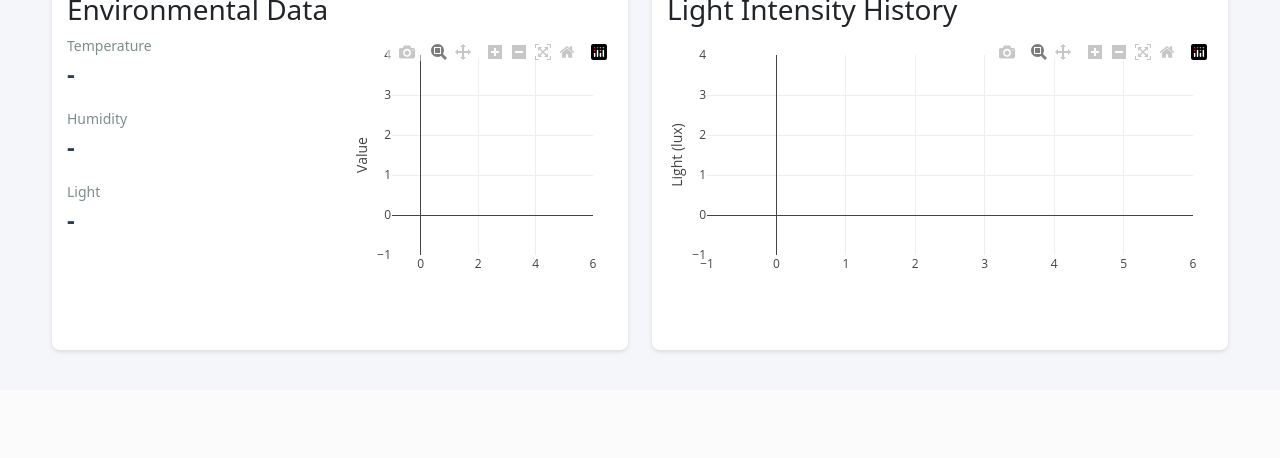
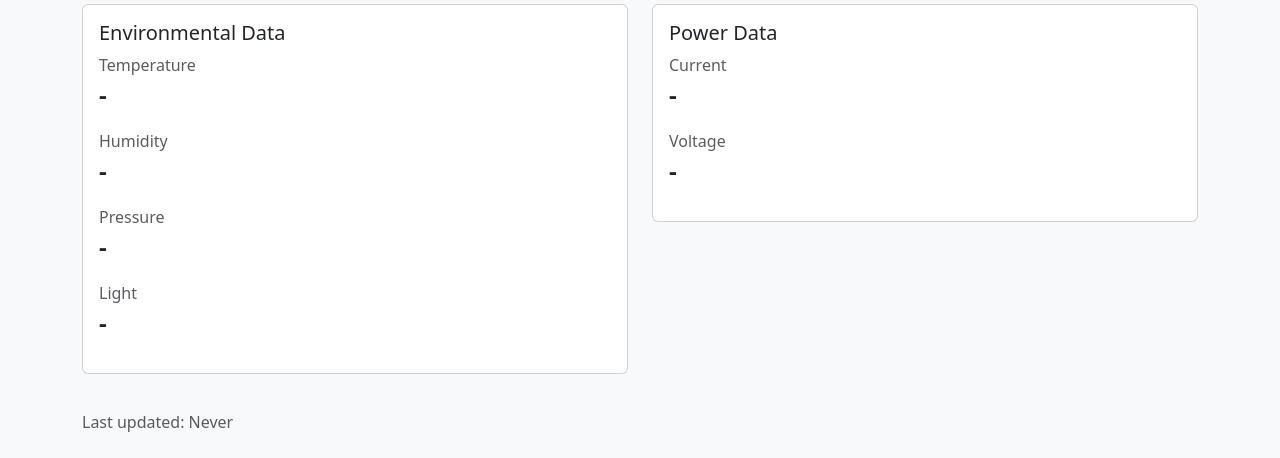
Before and after one commit to samkley/gps, a Flask app: page / in a window 1280 px wide. Shown: the part 602-1060 px from the top of the page. Before the commit the page ends 955 px from the top, so only its background shows below. Run offline with Flask 3, Linux system fonts and the light colour scheme; data that the repository does not hold is empty; some libraries are stand-ins or nearby versions.

Commit message:
Add files via upload

```diff
--- a/app.py
+++ b/app.py
@@ -2,7 +2,7 @@ from flask import Flask, request, render_template, jsonify
 import os
 from datetime import datetime
 from flask_sqlalchemy import SQLAlchemy
-
+import logging
 
 app = Flask(__name__)
 
@@ -40,6 +40,9 @@ class GPSData(db.Model):
             'voltage': self.voltage
         }
 
+# Set up logging
+logging.basicConfig(level=logging.INFO)
+
 @app.route('/')
 def index():
     return render_template('index.html')
@@ -48,6 +51,7 @@ def index():
 def receive_data():
     try:
         data = request.get_json()
+        logging.info(f"Received data: {data}")  # Log the received data
 
         gps_data = GPSData(
             latitude=data['latitude'],
@@ -66,6 +70,7 @@ def receive_data():
 
         return jsonify({'status': 'success'}), 200
     except Exception as e:
+        logging.error(f"Error receiving data: {str(e)}")  # Log errors
         return jsonify({'status': 'error', 'message': str(e)}), 400
 
 @app.route('/get_data')
--- a/templates/index.html
+++ b/templates/index.html
@@ -1,245 +1,164 @@
 <!DOCTYPE html>
-<html>
+<html lang="en">
 <head>
+    <meta charset="UTF-8">
+    <meta name="viewport" content="width=device-width, initial-scale=1.0">
     <title>GPS Tracker Dashboard</title>
-    <meta charset="utf-8">
-    <meta name="viewport" content="width=device-width, initial-scale=1.0">
-    <link href="https://cdn.jsdelivr.net/npm/bootstrap@5.1.3/dist/css/bootstrap.min.css" rel="stylesheet">
-    <link rel="stylesheet" href="https://unpkg.com/leaflet@1.7.1/dist/leaflet.css"/>
+    <link href="https://cdn.jsdelivr.net/npm/bootstrap@5.3.0/dist/css/bootstrap.min.css" rel="stylesheet">
+    <link rel="stylesheet" href="https://unpkg.com/leaflet@1.9.4/dist/leaflet.css" />
     <style>
         #map {
             height: 400px;
             width: 100%;
             border-radius: 8px;
         }
-        .data-card {
-            background: white;
-            border-radius: 8px;
-            padding: 15px;
+        .card {
             margin-bottom: 20px;
-            box-shadow: 0 2px 4px rgba(0,0,0,0.1);
         }
-        .sensor-value {
-            font-size: 24px;
-            font-weight: bold;
-            color: #2c3e50;
-        }
-        .sensor-label {
-            color: #7f8c8d;
-            font-size: 14px;
-        }
-        body {
-            background-color: #f5f6fa;
-            padding: 20px;
-        }
-        .container {
-            max-width: 1200px;
-        }
-        .header {
-            margin-bottom: 30px;
-        }
-        .header h1 {
-            color: #2c3e50;
+        .value-display {
+            font-size: 1.5em;
             font-weight: bold;
         }
-        .chart {
-            height: 300px;
-            width: 100%;
+        .unit {
+            font-size: 0.8em;
+            color: #666;
         }
     </style>
 </head>
-<body>
-    <div class="container">
-        <div class="header">
-            <h1>GPS Tracker Dashboard</h1>
-            <p class="text-muted">Last updated: <span id="last-update">Never</span></p>
-        </div>
+<body class="bg-light">
+    <div class="container py-4">
+        <h1 class="mb-4">GPS Tracker Dashboard</h1>
 
         <div class="row">
             <div class="col-md-8">
-                <div class="data-card">
-                    <div id="map"></div>
+                <div class="card">
+                    <div class="card-body">
+                        <h5 class="card-title">Location Map</h5>
+                        <div id="map"></div>
+                    </div>
                 </div>
             </div>
+
             <div class="col-md-4">
-                <div class="data-card">
-                    <h3>Location Data</h3>
-                    <div class="mb-3">
-                        <div class="sensor-label">Latitude</div>
-                        <div class="sensor-value" id="latitude">-</div>
-                    </div>
-                    <div class="mb-3">
-                        <div class="sensor-label">Longitude</div>
-                        <div class="sensor-value" id="longitude">-</div>
-                    </div>
-                    <div class="mb-3">
-                        <div class="sensor-label">Speed</div>
-                        <div class="sensor-value" id="speed">-</div>
-                    </div>
-                    <div class="mb-3">
-                        <div class="sensor-label">Altitude</div>
-                        <div class="sensor-value" id="altitude">-</div>
+                <div class="card">
+                    <div class="card-body">
+                        <h5 class="card-title">Location Data</h5>
+                        <div class="mb-3">
+                            <div class="text-muted">Latitude</div>
+                            <div class="value-display" id="latitude">-</div>
+                        </div>
+                        <div class="mb-3">
+                            <div class="text-muted">Longitude</div>
+                            <div class="value-display" id="longitude">-</div>
+                        </div>
+                        <div class="mb-3">
+                            <div class="text-muted">Speed</div>
+                            <div class="value-display" id="speed">-</div>
+                        </div>
+                        <div class="mb-3">
+                            <div class="text-muted">Altitude</div>
+                            <div class="value-display" id="altitude">-</div>
+                        </div>
                     </div>
                 </div>
             </div>
         </div>
 
-        <div class="row">
+        <div class="row mt-4">
             <div class="col-md-6">
-                <div class="data-card">
-                    <h3>Environmental Data</h3>
-                    <div class="row">
-                        <div class="col-md-6">
-                            <div class="mb-3">
-                                <div class="sensor-label">Temperature</div>
-                                <div class="sensor-value" id="temperature">-</div>
-                            </div>
-                            <div class="mb-3">
-                                <div class="sensor-label">Humidity</div>
-                                <div class="sensor-value" id="humidity">-</div>
-                            </div>
-                            <div class="mb-3">
-                                <div class="sensor-label">Light</div>
-                                <div class="sensor-value" id="light">-</div>
-                            </div>
+                <div class="card">
+                    <div class="card-body">
+                        <h5 class="card-title">Environmental Data</h5>
+                        <div class="mb-3">
+                            <div class="text-muted">Temperature</div>
+                            <div class="value-display" id="temperature">-</div>
                         </div>
-                        <div class="col-md-6">
-                            <div id="env-chart" class="chart"></div>
+                        <div class="mb-3">
+                            <div class="text-muted">Humidity</div>
+                            <div class="value-display" id="humidity">-</div>
+                        </div>
+                        <div class="mb-3">
+                            <div class="text-muted">Pressure</div>
+                            <div class="value-display" id="pressure">-</div>
+                        </div>
+                        <div class="mb-3">
+                            <div class="text-muted">Light</div>
+                            <div class="value-display" id="light">-</div>
                         </div>
                     </div>
                 </div>
             </div>
+
             <div class="col-md-6">
-                <div class="data-card">
-                    <h3>Light Intensity History</h3>
-                    <div id="light-chart" class="chart"></div>
+                <div class="card">
+                    <div class="card-body">
+                        <h5 class="card-title">Power Data</h5>
+                        <div class="mb-3">
+                            <div class="text-muted">Current</div>
+                            <div class="value-display" id="current">-</div>
+                        </div>
+                        <div class="mb-3">
+                            <div class="text-muted">Voltage</div>
+                            <div class="value-display" id="voltage">-</div>
+                        </div>
+                    </div>
                 </div>
             </div>
         </div>
+
+        <div class="text-muted mt-3" id="lastUpdate">Last updated: Never</div>
     </div>
 
-    <script src="https://cdn.jsdelivr.net/npm/bootstrap@5.1.3/dist/js/bootstrap.bundle.min.js"></script>
-    <script src="https://unpkg.com/leaflet@1.7.1/dist/leaflet.js"></script>
-    <script src="https://cdn.plot.ly/plotly-latest.min.js"></script>
+    <script src="https://unpkg.com/leaflet@1.9.4/dist/leaflet.js"></script>
     <script>
         // Initialize the map
-        var map = L.map('map').setView([0, 0], 2);
+        const map = L.map('map').setView([0, 0], 2);
         L.tileLayer('https://{s}.tile.openstreetmap.org/{z}/{x}/{y}.png', {
             attribution: '© OpenStreetMap contributors'
         }).addTo(map);
 
-        var marker = L.marker([0, 0]).addTo(map);
-        var path = L.polyline([], {color: 'red'}).addTo(map);
-
-        // Initialize data arrays for charts
-        let timestamps = [];
-        let tempData = [];
-        let humData = [];
-        let lightData = [];
-        const maxDataPoints = 50; // Keep last 50 data points
-
-        // Initialize environmental chart
-        let envChart = Plotly.newPlot('env-chart', [
-            {
-                y: tempData,
-                name: 'Temperature',
-                type: 'line',
-                line: {color: '#e74c3c'}
-            },
-            {
-                y: humData,
-                name: 'Humidity',
-                type: 'line',
-                line: {color: '#3498db'}
-            }
-        ], {
-            margin: {t: 20, r: 20, l: 40, b: 30},
-            showlegend: true,
-            legend: {orientation: 'h', y: -0.2},
-            yaxis: {title: 'Value'},
-            height: 250
-        });
-
-        // Initialize light chart
-        let lightChart = Plotly.newPlot('light-chart', [{
-            y: lightData,
-            type: 'line',
-            line: {color: '#f1c40f'},
-            fill: 'tozeroy'
-        }], {
-            margin: {t: 20, r: 20, l: 40, b: 30},
-            showlegend: false,
-            yaxis: {title: 'Light (lux)'},
-            height: 250
-        });
-
-        function formatTimestamp(timestamp) {
-            if (!timestamp) return 'Never';
-            const date = new Date(timestamp);
-            return date.toLocaleString();
-        }
+        let marker = null;
+        const API_URL = '/latest_data';  // Use relative path
 
         function updateData() {
-            fetch('/latest_data')
+            fetch(API_URL)
                 .then(response => response.json())
                 .then(data => {
-                    if (Object.keys(data).length === 0) return;
-
                     // Update location data
-                    document.getElementById('latitude').textContent = data.latitude ? data.latitude.toFixed(6) + '°' : '-';
-                    document.getElementById('longitude').textContent = data.longitude ? data.longitude.toFixed(6) + '°' : '-';
-                    document.getElementById('speed').textContent = data.speed ? data.speed.toFixed(2) + ' km/h' : '-';
-                    document.getElementById('altitude').textContent = data.altitude ? data.altitude.toFixed(1) + ' m' : '-';
+                    document.getElementById('latitude').textContent = data.latitude.toFixed(6) + '°';
+                    document.getElementById('longitude').textContent = data.longitude.toFixed(6) + '°';
+                    document.getElementById('speed').textContent = data.speed.toFixed(1) + ' km/h';
+                    document.getElementById('altitude').textContent = data.altitude.toFixed(1) + ' m';
 
                     // Update environmental data
-                    document.getElementById('temperature').textContent = data.temperature ? data.temperature.toFixed(1) + ' °C' : '-';
-                    document.getElementById('humidity').textContent = data.humidity ? data.humidity.toFixed(1) + ' %' : '-';
-                    document.getElementById('light').textContent = data.light ? data.light.toFixed(1) + ' lux' : '-';
+                    document.getElementById('temperature').textContent = data.temperature.toFixed(1) + ' °C';
+                    document.getElementById('humidity').textContent = data.humidity.toFixed(1) + ' %';
+                    document.getElementById('pressure').textContent = data.pressure.toFixed(1) + ' hPa';
+                    document.getElementById('light').textContent = data.light.toFixed(1) + ' lux';
 
-                    // Update last update time with proper formatting
-                    document.getElementById('last-update').textContent = formatTimestamp(data.timestamp);
+                    // Update power data - Fix: change from environmental to power
+                    document.getElementById('current').textContent = data.current.toFixed(2) + ' A';
+                    document.getElementById('voltage').textContent = data.voltage.toFixed(2) + ' V';
 
-                    // Update map if location data exists
-                    if (data.latitude && data.longitude) {
-                        var latlng = [data.latitude, data.longitude];
-                        marker.setLatLng(latlng);
-                        map.setView(latlng);
-                        path.addLatLng(latlng);
+                    // Update map
+                    if (data.latitude !== 0 || data.longitude !== 0) {
+                        const position = [data.latitude, data.longitude];
+                        if (!marker) {
+                            marker = L.marker(position).addTo(map);
+                        } else {
+                            marker.setLatLng(position);
+                        }
+                        map.setView(position, 15);
                     }
 
-                    // Update charts with current time
-                    const currentTime = new Date().toLocaleTimeString();
-                    timestamps.push(currentTime);
-                    tempData.push(data.temperature || null);
-                    humData.push(data.humidity || null);
-                    lightData.push(data.light || null);
-
-                    // Keep only last maxDataPoints
-                    if (timestamps.length > maxDataPoints) {
-                        timestamps.shift();
-                        tempData.shift();
-                        humData.shift();
-                        lightData.shift();
+                    // Update timestamp
+                    if (data.timestamp) {
+                        const lastUpdateTime = new Date(data.timestamp);
+                        document.getElementById('lastUpdate').textContent =
+                            'Last updated: ' + lastUpdateTime.toLocaleString();
                     }
-
-                    // Update environmental chart
-                    Plotly.update('env-chart', {
-                        y: [tempData, humData]
-                    }, {
-                        xaxis: {range: [timestamps[0], timestamps[timestamps.length-1]]}
-                    });
-
-                    // Update light chart
-                    Plotly.update('light-chart', {
-                        y: [lightData]
-                    }, {
-                        xaxis: {range: [timestamps[0], timestamps[timestamps.length-1]]}
-                    });
                 })
-                .catch(error => {
-                    console.error('Error fetching data:', error);
-                    document.getElementById('last-update').textContent = 'Error updating data';
-                });
+                .catch(error => console.error('Error fetching data:', error));
         }
 
         // Update data every 5 seconds
```
